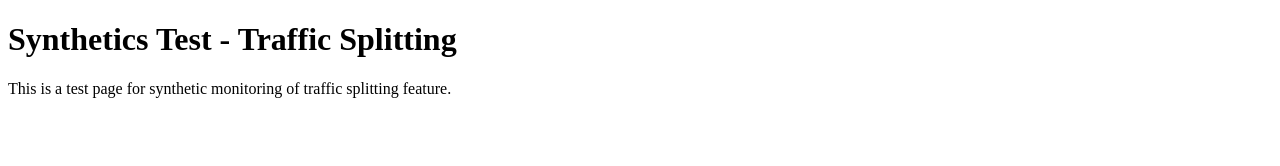
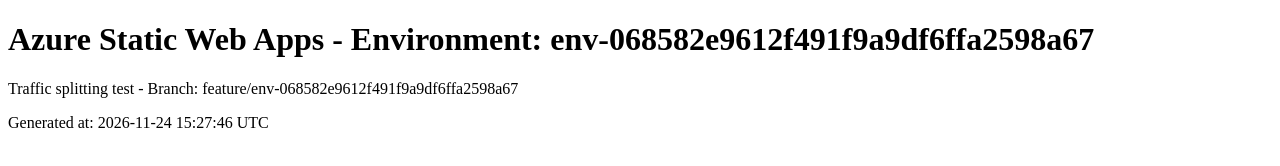
Before and after one commit to static-web-apps-testing-org/synthetics-swa-traffic-068582e9612f491f9a9df6ffa2598a67, a plain HTML site: page index.html in a window 1280 px wide. Drawn offline with Linux system fonts and the light colour scheme.

Commit message:
Update index.html for env-068582e9612f491f9a9df6ffa2598a67

```diff
--- a/index.html
+++ b/index.html
@@ -1,10 +1,11 @@
 <!DOCTYPE html>
 <html>
 <head>
-<title>Synthetics Test - Traffic Splitting</title>
+<title>Environment: env-068582e9612f491f9a9df6ffa2598a67</title>
 </head>
 <body>
-<h1>Synthetics Test - Traffic Splitting</h1>
-<p>This is a test page for synthetic monitoring of traffic splitting feature.</p>
+<h1>Azure Static Web Apps - Environment: env-068582e9612f491f9a9df6ffa2598a67</h1>
+<p>Traffic splitting test - Branch: feature/env-068582e9612f491f9a9df6ffa2598a67</p>
+<p>Generated at: 2026-11-24 15:27:46 UTC</p>
 </body>
 </html>
```
